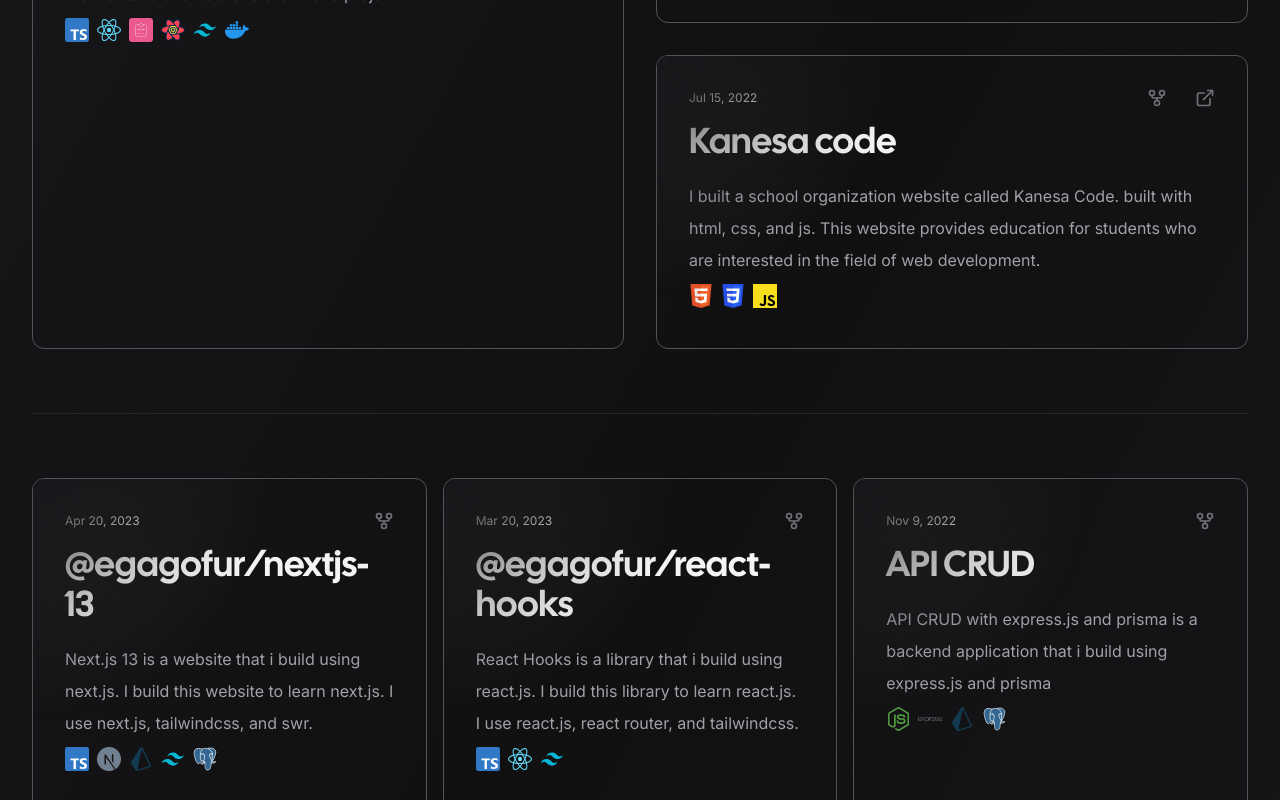
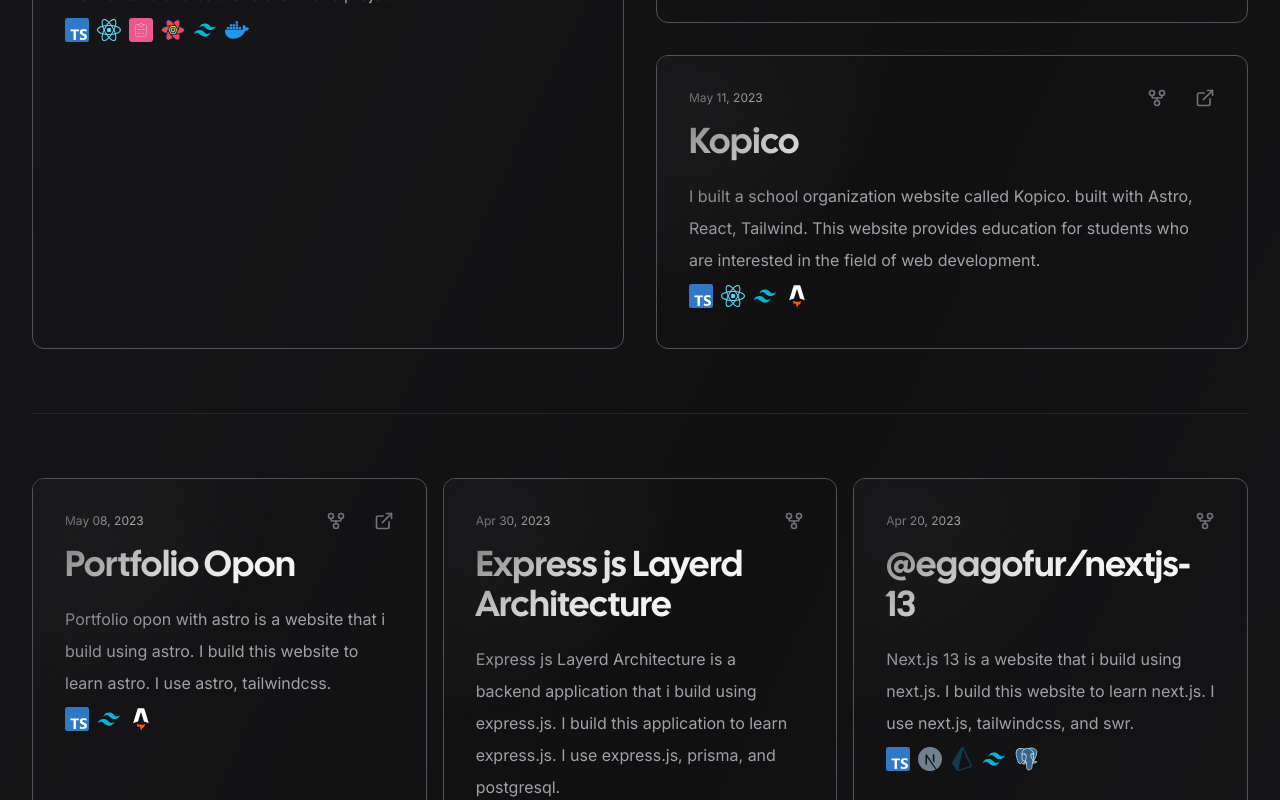
Before and after one commit to egagofur/ega-portfolio, a Next.js app: page /projects in a window 1280 px wide. Shown: the part 640-1440 px from the top of the page. Built offline with nearby package versions, Linux system fonts and the light colour scheme; what tailwindcss-debug-screens would draw is missing.

Commit message:
add new project

```diff
--- a/src/data/Project/projects.ts
+++ b/src/data/Project/projects.ts
@@ -1,6 +1,26 @@
 import Project from "@/src/data/Project/project";
 
 export const projects: Project[] = [
+  {
+    name: "Portfolio Opon",
+    desc: "Portfolio opon with astro is a website that i build using astro. I build this website to learn astro. I use astro, tailwindcss.",
+    date: "May 08, 2023",
+    link: {
+      demo: "https://cintarahmaliya.vercel.app/",
+        repo: "https://github.com/egagofur/opon-porto",
+    },
+    tech: ["Astro", "Tailwind CSS", "TypeScript"],
+  },
+  {
+    name: "Express js Layerd Architecture",
+    desc: "Express js Layerd Architecture is a backend application that i build using express.js. I build this application to learn express.js. I use express.js, prisma, and postgresql.",
+    date: "Apr 30, 2023",
+    link: {
+        demo: null,
+        repo: "https://github.com/egagofur/express-layered-architecture",
+    },
+    tech: ["Express.js", "Prisma", "PostgreSQL", "Node.js"],
+  },
   {
     name: "@egagofur/nextjs-13",
     desc: "Next.js 13 is a website that i build using next.js. I build this website to learn next.js. I use next.js, tailwindcss, and swr.",
@@ -83,6 +103,16 @@
     tech: ["React", "Tailwind CSS"],
   },
   {
+    name: "Kanesa code",
+    desc: "I built a school organization website called Kanesa Code. built with html, css, and js. This website provides education for students who are interested in the field of web development.",
+    date: "Jul 15, 2022",
+    link: {
+      demo: "https://kanesacode.netlify.app/",
+      repo: "https://github.com/egagofur/tugas-dicoding",
+    },
+    tech: ["HTML", "CSS", "JavaScript"],
+  },
+  {
     name: "Ecommerce Website",
     desc: "Ecommerce Website with Wordpress is a website that i build using wordpress. I build this website to learn wordpress. I use wordpress, woocommerce, and elementor.",
     date: "Mar 09, 2022",
@@ -127,13 +157,13 @@
     tech: ["React", "Tailwind CSS", "Vite", "Node.js"],
   },
   {
-    name: "Kanesa code",
-    desc: "I built a school organization website called Kanesa Code. built with html, css, and js. This website provides education for students who are interested in the field of web development.",
-    date: "Jul 15, 2022",
+    name: "Kopico",
+    desc: "I built a school organization website called Kopico. built with Astro, React, Tailwind. This website provides education for students who are interested in the field of web development.",
+    date: "May 11, 2023",
     link: {
-      demo: "https://kanesacode.netlify.app/",
-      repo: "https://github.com/egagofur/tugas-dicoding",
+      demo: "https://kopico.codes",
+      repo: "https://github.com/egagofur/kopico",
     },
-    tech: ["HTML", "CSS", "JavaScript"],
+    tech: ["Astro", "Tailwind CSS", "React", "TypeScript"],
   },
 ];
--- a/src/data/Tech/techs.ts
+++ b/src/data/Tech/techs.ts
@@ -106,4 +106,8 @@
     name: "Docker",
     icon: "docker.svg",
   },
+  {
+    name: "Astro",
+    icon: "astro.svg",
+  }
 ];
```
Also changed, not shown: public/images/tech/astro.svg (added).
